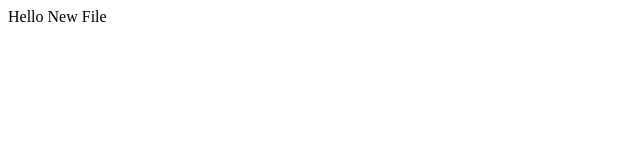
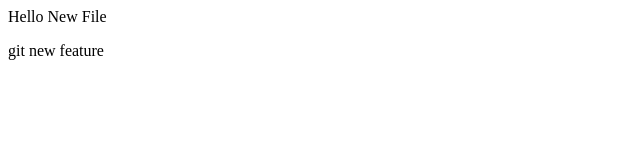
Before and after one commit to kiran779600/LocalRepo, a plain HTML site: page index.html in a window 1280 px wide. Shown: the full height of the page, 0-640 px from the left. Drawn offline with Linux system fonts and the light colour scheme.

Commit message:
add new feature branch

```diff
--- a/index.html
+++ b/index.html
@@ -1 +1,2 @@
 <p>Hello New File</p>
+<p>git new feature</p>
```
